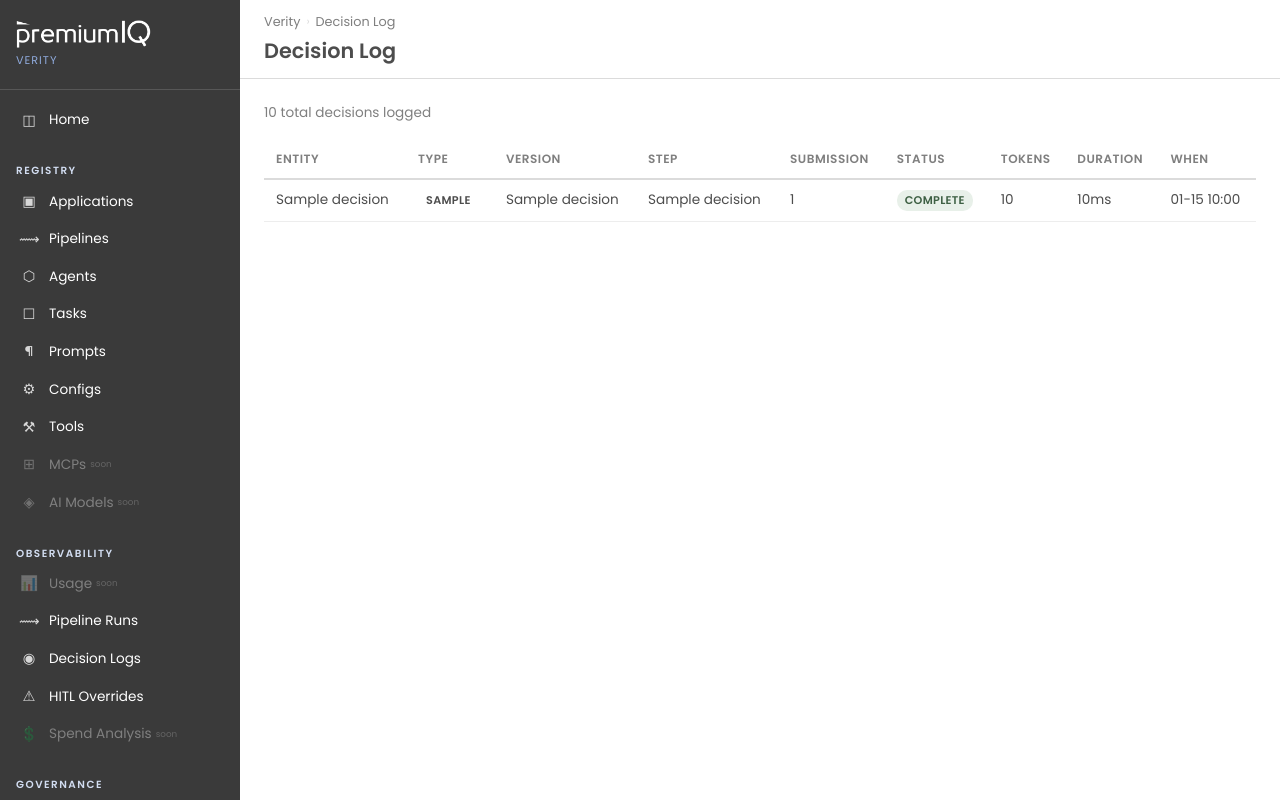
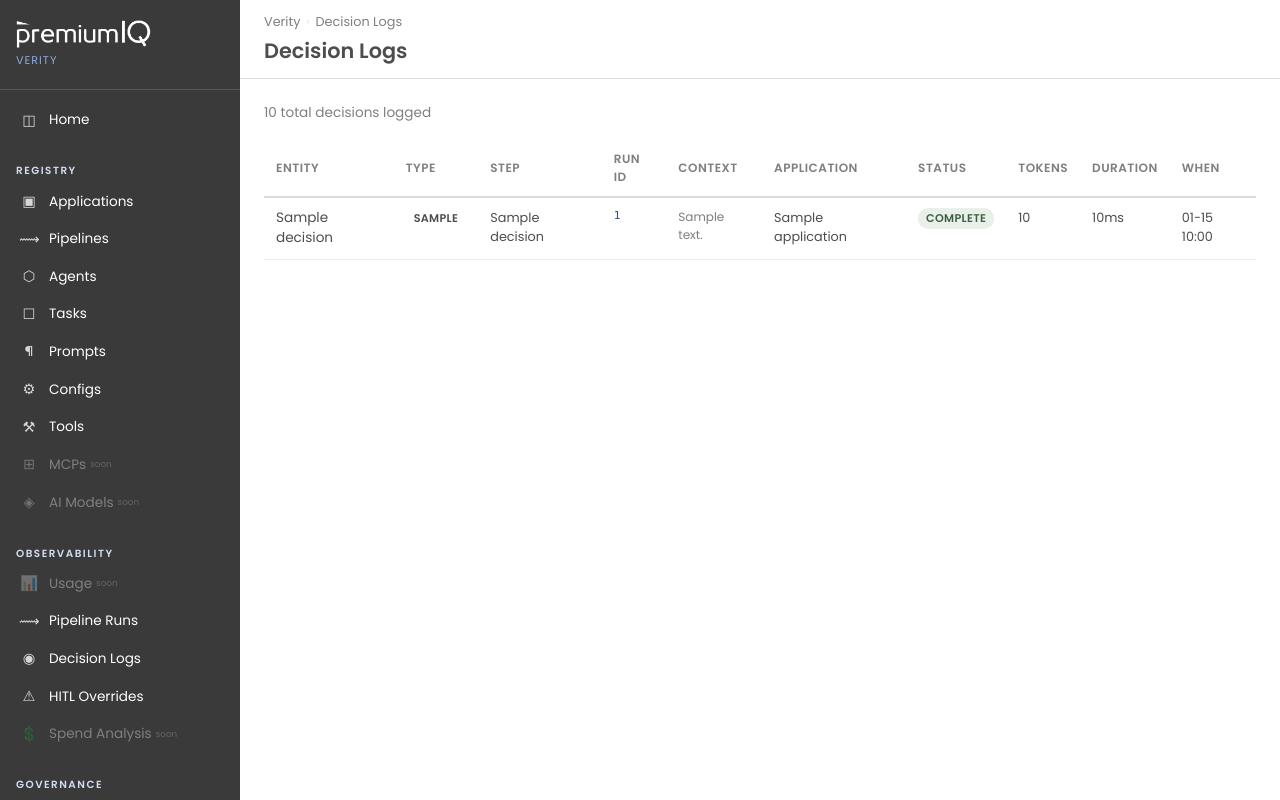
Before and after one commit to premiumiq/verity_uw, a FastAPI app: template verity/src/verity/web/templates/decisions.html in a window 1280 px wide. Run offline with FastAPI, Linux system fonts and the light colour scheme; the template is opened without the code that fills it: most values are stand-ins (such as "Sample title", 1, 10 or a date in 2020); some libraries are stand-ins or nearby versions.

Commit message:
feat: Enhance decision logging with execution context and application details; add short ID filter for better UUID display

```diff
--- a/verity/src/verity/models/decision.py
+++ b/verity/src/verity/models/decision.py
@@ -55,6 +55,8 @@ class DecisionLog(BaseModel):
     channel: DeploymentChannel
     mock_mode: bool = False
     pipeline_run_id: Optional[UUID] = None
+    execution_context_id: Optional[UUID] = None
+    application: str = "default"
     parent_decision_id: Optional[UUID] = None
     decision_depth: int = 0
     step_name: Optional[str] = None
@@ -67,6 +69,8 @@ class DecisionLog(BaseModel):
     duration_ms: Optional[int] = None
     status: str = "complete"
     hitl_required: bool = False
+    # Joined from execution_context table
+    execution_context_ref: Optional[str] = None
     created_at: Optional[datetime] = None
 
     # Joined fields
--- a/verity/src/verity/web/routes.py
+++ b/verity/src/verity/web/routes.py
@@ -42,6 +42,18 @@ def _enum_value(value):
     return value
 
 
+def _short_id(value):
+    """Jinja2 filter: format a UUID as first 4 chars + ... + last 4 chars.
+
+    Turns 'aaaa0001-0001-0001-0001-000000000001' into 'aaaa...0001'
+    Much more readable in tables than full UUIDs or truncated starts.
+    """
+    s = str(value) if value else ''
+    if len(s) > 12:
+        return f"{s[:4]}...{s[-4:]}"
+    return s
+
+
 def _render(templates, request, template_name, **context):
     """Helper to render a template with consistent API.
 
@@ -64,8 +76,9 @@ def create_routes(verity, templates_dir: str) -> APIRouter:
     router = APIRouter()
     templates = Jinja2Templates(directory=templates_dir)
 
-    # Register the enumval filter (for explicit use: {{ x | enumval }})
+    # Register custom Jinja2 filters
     templates.env.filters["enumval"] = _enum_value
+    templates.env.filters["short_id"] = _short_id
 
     # ── SHARED DATA LOADERS ───────────────────────────────────
     # These load cross-reference data used by multiple pages.
--- a/verity/src/verity/web/templates/decisions.html
+++ b/verity/src/verity/web/templates/decisions.html
@@ -1,28 +1,26 @@
 <!--
-  DECISION LOG PAGE — Searchable list of all AI invocations
+  DECISION LOG PAGE — All AI invocations
 
   Every Claude call (agent or task) creates a decision log entry.
-  This page shows them most-recent-first with key metadata.
-  Click any row to see the full decision detail.
+  Shows entity, step, run ID, context, application, status, and timing.
 
   DATA PASSED BY ROUTE:
-  - decisions: list of DecisionLog entries
+  - decisions: list of DecisionLog entries (with pipeline_run_id, execution_context_ref, application)
   - total: total count of decisions
 -->
 {% extends "base.html" %}
 
-{% block title %}Decision Log — Verity Admin{% endblock %}
+{% block title %}Decision Logs — Verity{% endblock %}
 
 {% block breadcrumbs %}
     <span class="separator">›</span>
-    <span>Decision Log</span>
+    <span>Decision Logs</span>
 {% endblock %}
 
-{% block page_title %}Decision Log{% endblock %}
+{% block page_title %}Decision Logs{% endblock %}
 
 {% block content %}
 
-<!-- Total count -->
 <div style="margin-bottom: 16px; font-size: 0.85rem; color: var(--verity-text-light);">
     {{ total }} total decisions logged
 </div>
@@ -33,9 +31,10 @@
         <tr>
             <th>Entity</th>
             <th>Type</th>
-            <th>Version</th>
             <th>Step</th>
-            <th>Submission</th>
+            <th>Run ID</th>
+            <th>Context</th>
+            <th>Application</th>
             <th>Status</th>
             <th>Tokens</th>
             <th>Duration</th>
@@ -45,15 +44,45 @@
     <tbody>
         {% for d in decisions %}
         <tr class="clickable" onclick="window.location='/admin/decisions/{{ d.id }}'">
+            <!-- Entity display name -->
             <td><a href="/admin/decisions/{{ d.id }}">{{ d.entity_name or '—' }}</a></td>
+
+            <!-- Entity type badge -->
             <td><span class="verity-badge verity-badge-{{ d.entity_type }}">{{ d.entity_type }}</span></td>
-            <td>{{ d.version_label or '—' }}</td>
-            <td>{{ d.step_name or '—' }}</td>
-            <td>{{ d.submission_id|string|truncate(8, True, '') if d.submission_id else '—' }}</td>
+
+            <!-- Pipeline step name -->
+            <td style="font-size: 0.8rem;">{{ d.step_name or '—' }}</td>
+
+            <!-- Run ID (short format: first 4...last 4) -->
+            <td style="font-family: monospace; font-size: 0.7rem;">
+                {% if d.pipeline_run_id %}
+                    <a href="/admin/audit-trail/run/{{ d.pipeline_run_id }}" style="color: var(--verity-blue-deep);">
+                        {{ d.pipeline_run_id | short_id }}
+                    </a>
+                {% else %}
+                    —
+                {% endif %}
+            </td>
+
+            <!-- Execution context ref (short format) -->
+            <td style="font-size: 0.75rem; color: var(--verity-text-light);">
+                {{ d.execution_context_ref or '—' }}
+            </td>
+
+            <!-- Application -->
+            <td style="font-size: 0.8rem;">{{ d.application or '—' }}</td>
+
+            <!-- Status badge -->
             <td><span class="verity-badge verity-badge-{{ d.status }}">{{ d.status }}</span></td>
-            <td>{{ (d.input_tokens or 0) + (d.output_tokens or 0) }}</td>
-            <td>{{ d.duration_ms or 0 }}ms</td>
-            <td>{{ d.created_at.strftime('%m-%d %H:%M') if d.created_at else '—' }}</td>
+
+            <!-- Tokens -->
+            <td style="font-size: 0.8rem;">{{ (d.input_tokens or 0) + (d.output_tokens or 0) }}</td>
+
+            <!-- Duration -->
+            <td style="font-size: 0.8rem;">{{ d.duration_ms or 0 }}ms</td>
+
+            <!-- Timestamp -->
+            <td style="font-size: 0.8rem;">{{ d.created_at.strftime('%m-%d %H:%M') if d.created_at else '—' }}</td>
         </tr>
         {% endfor %}
     </tbody>
--- a/verity/src/verity/web/templates/pipeline_runs.html
+++ b/verity/src/verity/web/templates/pipeline_runs.html
@@ -42,7 +42,11 @@
     <tbody>
         {% for run in runs %}
         <tr>
-            <td style="font-family: monospace; font-size: 0.8rem;">{{ run.pipeline_run_id|string|truncate(12, True, '') }}</td>
+            <td style="font-family: monospace; font-size: 0.75rem;">
+                <a href="/admin/audit-trail/run/{{ run.pipeline_run_id }}" style="color: var(--verity-blue-deep);">
+                    {{ run.pipeline_run_id | short_id }}
+                </a>
+            </td>
             <td>{{ run.application or 'default' }}</td>
             <td>{{ run.step_count }}</td>
             <td style="font-size: 0.75rem;">
```
Also changed, not shown: verity/src/verity/db/queries/decisions.sql (+6 -1 lines).
